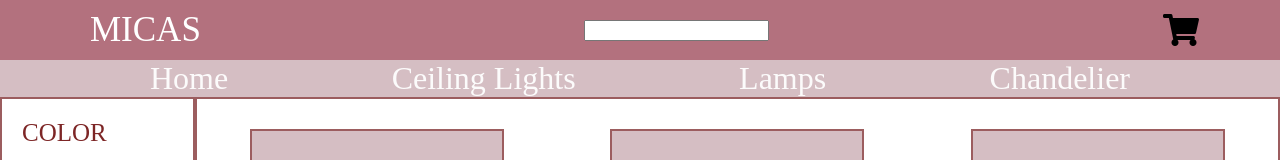
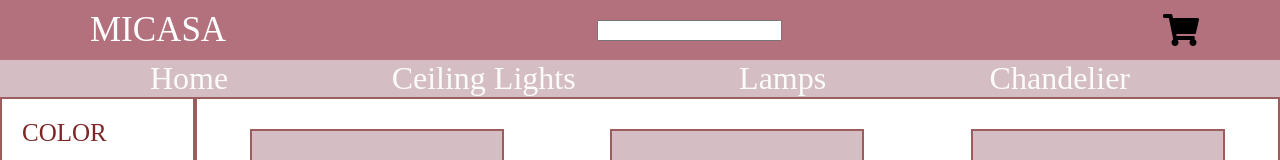
Before and after one commit to ntn201/micasa-web, a plain HTML site: page shop.html in a window 1280 px wide. Shown: the top 160 px of the page. Drawn offline with Linux system fonts and the light colour scheme.

Commit message:
Update shop.html

```diff
--- a/shop.html
+++ b/shop.html
@@ -10,7 +10,7 @@
 </head>
 <body>
     <nav>
-        <a href="index.html" id="logo">MICAS</a>
+        <a href="index.html" id="logo">MICASA</a>
         <div id="search-bar">
             <input type="text" name="" id="">
             <i class="far fa-search"></i>
```
